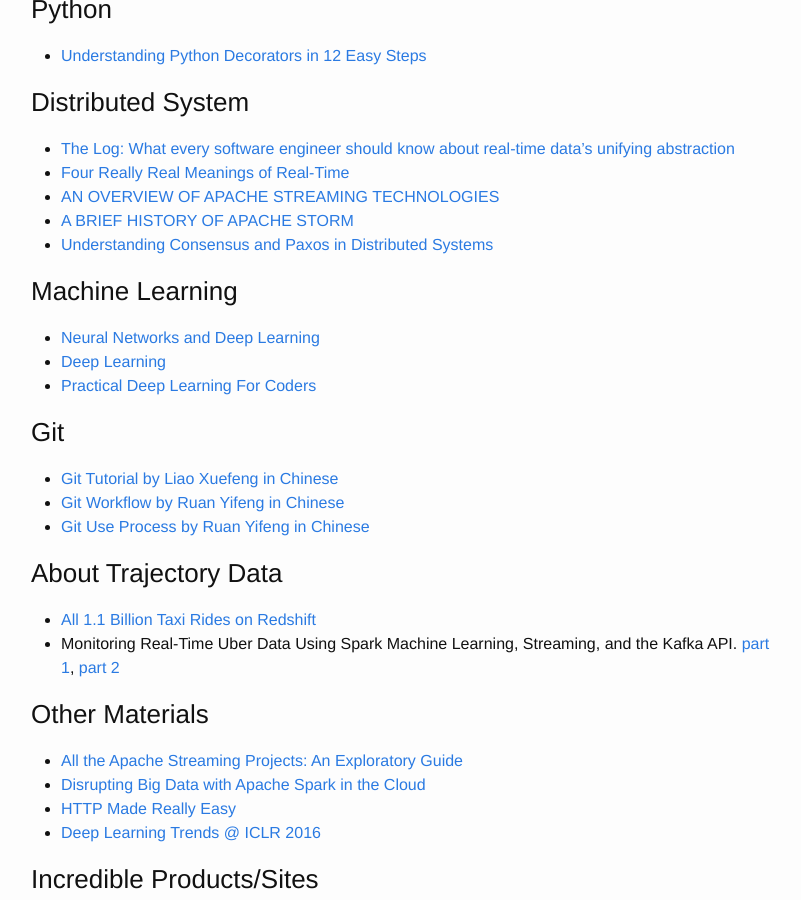
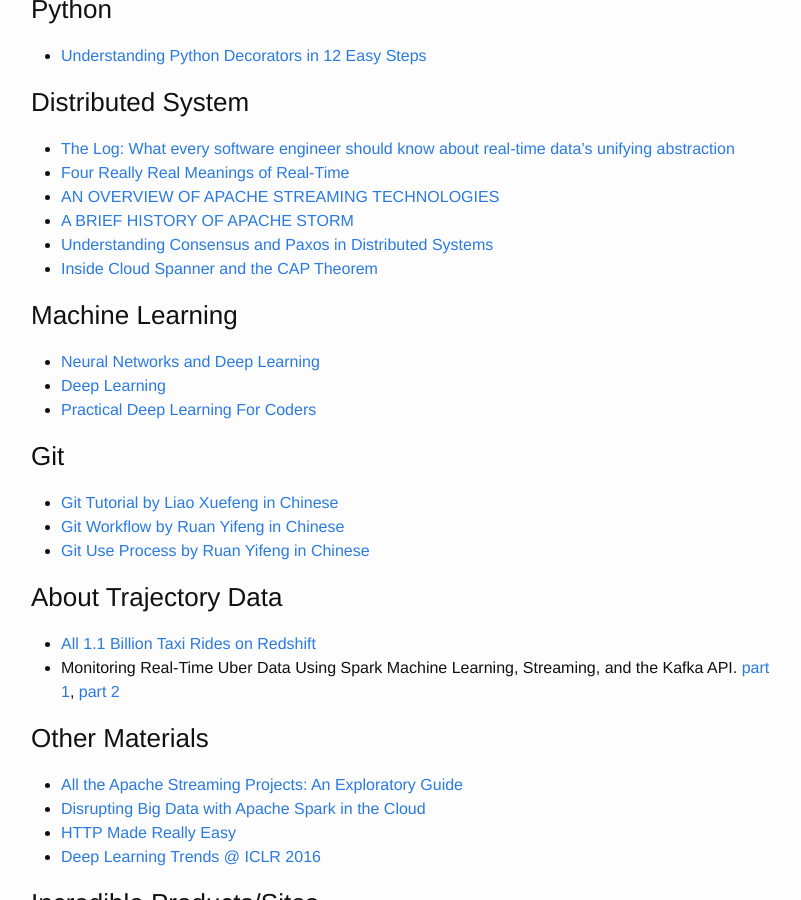
Before and after one commit to ambling/ambling.github.io, a Jekyll site: the page built from 00-recommands.md, in a window 1280 px wide and 900 px high, scrolled down 1407 px. Shown: the whole window, without its empty margins (239-1040 px from the left). Built offline with Jekyll 4.4.1, drawn with Linux system fonts in a browser that asks for light colours.

Commit message:
add a post of CAP in Google's Cloud Spanner

```diff
--- a/00-recommands.md
+++ b/00-recommands.md
@@ -64,6 +64,7 @@ permalink: /recommands/
 - [AN OVERVIEW OF APACHE STREAMING TECHNOLOGIES](https://databaseline.wordpress.com/2016/03/12/an-overview-of-apache-streaming-technologies/)
 - [A BRIEF HISTORY OF APACHE STORM](http://hortonworks.com/blog/brief-history-apache-storm/)
 - [Understanding Consensus and Paxos in Distributed Systems](http://ifeanyi.co/posts/understanding-consensus/)
+- [Inside Cloud Spanner and the CAP Theorem](https://cloudplatform.googleblog.com/2017/02/inside-Cloud-Spanner-and-the-CAP-Theorem.html)
 
 ### Machine Learning
 
```
